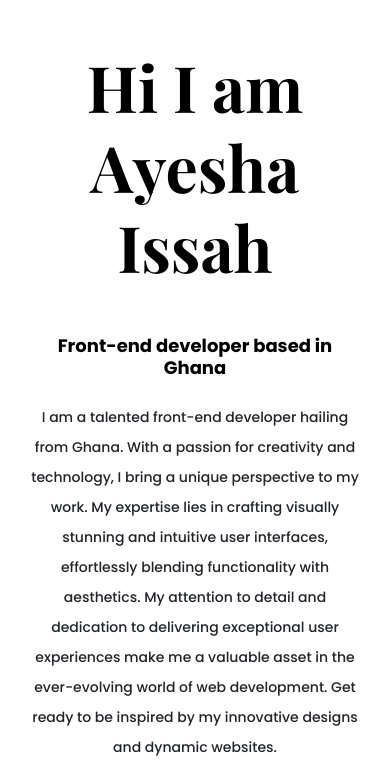
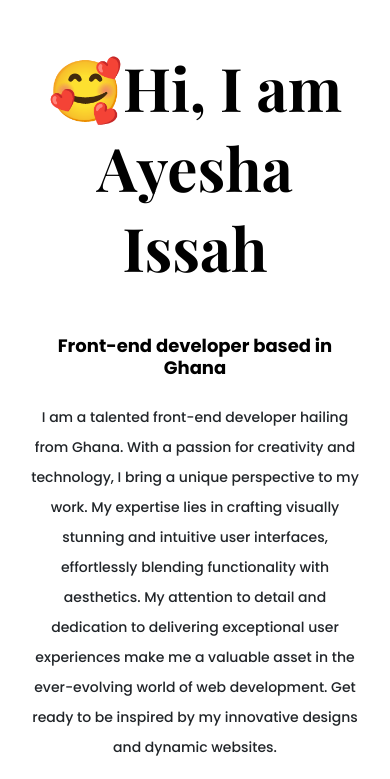
Before and after one commit to shashabella/Portfolio-Project, a plain HTML site: page about.html in a window 390 px wide. Shown: the part 65-844 px from the top of the page. Drawn offline with nearby package versions, Linux system fonts and the light colour scheme.

Commit message:
Included an emoji in my about page

```diff
--- a/about.html
+++ b/about.html
@@ -70,8 +70,9 @@
       <div class="row">
         <div class="col-md-6">
           <div class="content">
-            <h1 class="mb-5">Hi I am Ayesha Issah</h1>
+            <h1 class="mb-5">🥰Hi, I am Ayesha Issah</h1>
             <h2 class="mb-4">Front-end developer based in Ghana</h2>
+
             <p class="mb-4">
               I am a talented front-end developer hailing from Ghana. With a
               passion for creativity and technology, I bring a unique
--- a/styles/portfolio.css
+++ b/styles/portfolio.css
@@ -82,6 +82,7 @@ p {
 .content {
   margin: 30px;
 }
+
 .content-container h1 {
   font-size: 64px;
   line-height: 80px;
@@ -163,6 +164,9 @@ footer {
   h1 {
     font-size: 60px;
   }
+  .content h1 {
+    font-size: 60px;
+  }
 
   h2 {
     font-size: 44px;
```
